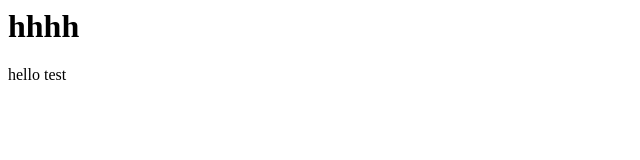
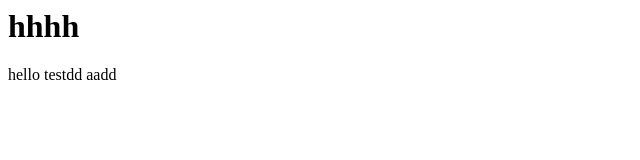
Before and after one commit to ricman-mo/test-conflicts, a plain HTML site: page index.html in a window 1280 px wide. Shown: the full height of the page, 0-640 px from the left. Drawn offline with Linux system fonts and the light colour scheme.

Commit message:
Update index.html

```diff
--- a/index.html
+++ b/index.html
@@ -1,4 +1,4 @@
 <html>
     <h1>hhhh</h1>
-    <div>hello test </div>
+    <div>hello testdd aadd </div>
 </html>
```
